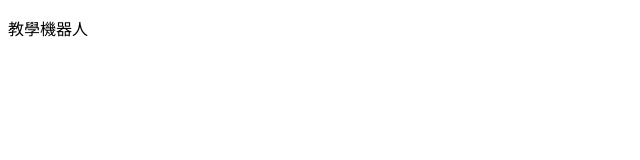
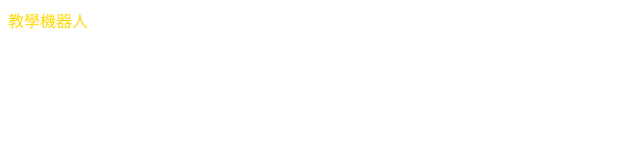
Before and after one commit to guobin7711/BobProject, a plain HTML site: page output/index.html in a window 1280 px wide. Shown: the whole page, without its empty margins (0-640 px from the left). Drawn offline with Linux system fonts and the light colour scheme.

Commit message:
html字體改黃色

```diff
--- a/output/index.html
+++ b/output/index.html
@@ -16,7 +16,9 @@
 <body>
 
 <!-- This is a comment -->
+<div style="color:gold;"
 <p>教學機器人</p>
+</div>
 <!-- Comments are not displayed in the browser -->
 
 
```
